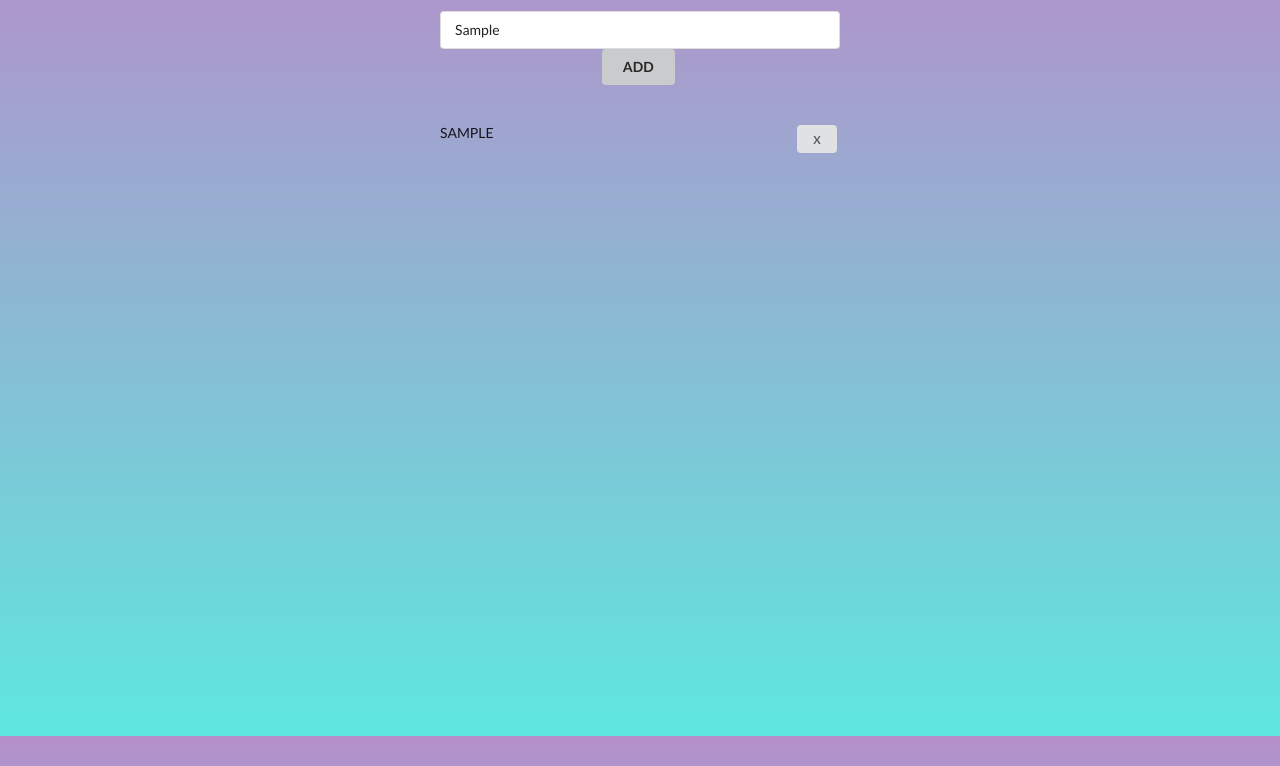
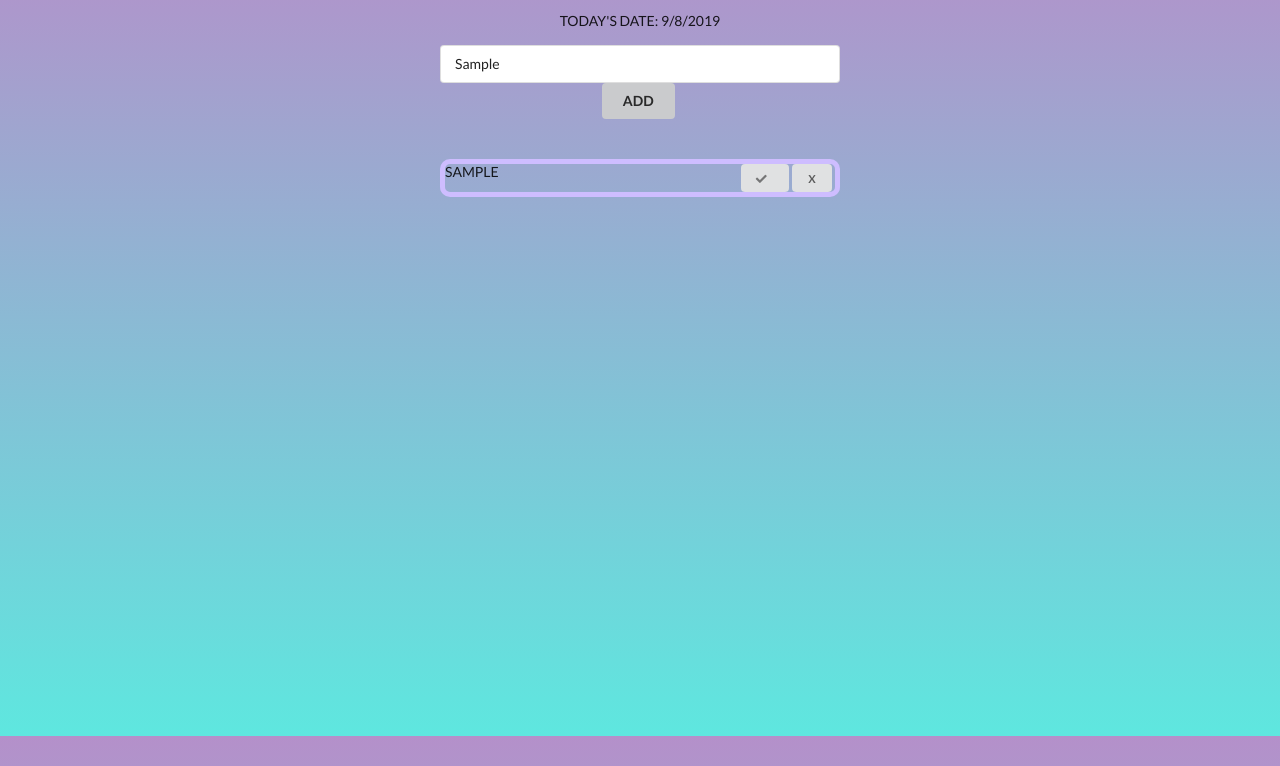
Before and after one commit to ParsaHonarmand/todolist-frontend, a React app: page / in a window 1280 px wide. Both pictures are taken after typing "Sample" into the empty fields and a click on the button "ADD". Shown: the part 64-830 px from the top of the page. Built offline with nearby package versions, Linux system fonts and the light colour scheme.

Commit message:
minor additions to css

```diff
--- a/src/ToDoItems.js
+++ b/src/ToDoItems.js
@@ -3,11 +3,12 @@ import React from 'react';
 function ToDoItems(props){
     return (
         props.wholeList.map((char, index) =>
-            <div role="list" className="ui divided middle aligned list">
+            <div id="todoList" role="list" className="ui divided middle aligned list">
                 <div role="listitem" className="item">
-                    {char}
+                    <span id="lines">{char}</span>
                     <div className="right floated content">
-                        <button className="ui mini button" key={index} index={index} onClick={props.onDelete}>X</button>
+                        <button className="ui mini button" value={index} key={index} index={index} onClick={props.onComplete}><i aria-hidden="true" class="checkmark icon"></i></button>
+                        <button className="ui mini button" value={index} key={index} index={index} onClick={props.onDelete}>X</button>
                     </div>
                 </div>
             </div>
--- a/src/index.css
+++ b/src/index.css
@@ -1,7 +1,6 @@
 body {
     background-image: linear-gradient(to top, #5ee7df 0%, #b490ca 100%);
 }
-
 
 #header {
     margin: 0 auto;
@@ -16,3 +15,12 @@ body {
     width: 400px;
     text-transform: uppercase
 }
+
+#addBut {
+    margin-top: 10px
+}
+
+#todoList {
+    border: 5px solid #CEBDFF;
+    border-radius: 10px;
+}
--- a/src/index.js
+++ b/src/index.js
@@ -27,22 +27,45 @@ class App extends React.Component {
     }
 
 
-    deleteToDo(itemIndex){
-        if (itemIndex === 'undefined') {
-            console.log(itemIndex)
+    deleteToDo(e){
+        if (e === 'undefined') {
+            console.log(e)
         }
         const newToDos = this.state.items
-        newToDos.splice(itemIndex, 1)
+        newToDos.splice(e.currentTarget.value, 1)
         this.setState({
             items: newToDos
         })
     }
 
+
     render(){
+        var date = new Date().getDate()
+        var month = new Date().getMonth()
+        var year = new Date().getFullYear()
+        if (this.state.items.length === 0) {
             return(
                 <div>
                     <div id="header">
                         <h2>Welcome to your ToDo list</h2>
+                        <p>TODAY'S DATE: {date}/{month}/{year}</p>
+                        <form className="ui medium form" onSubmit={this.addToDo.bind(this)}>
+                            <input placeholder="What do you need to do?" type='text' onChange={this.handleInput.bind(this)}/>
+                            <button id="addBut" className="ui button">ADD</button>
+                        </form>
+                    </div>
+                    <div id="list">
+                        <h2 id="header">Your list is currently empty!</h2>
+                    </div>
+                </div>
+            )
+        }
+        else {
+            return(
+                <div>
+                    <div id="header">
+                        <h2>Welcome to your ToDo list</h2>
+                        <p>TODAY'S DATE: {date}/{month}/{year}</p>
                         <form className="ui medium form" onSubmit={this.addToDo.bind(this)}>
                             <input placeholder="What do you need to do?" type='text' onChange={this.handleInput.bind(this)}/>
                             <button className="ui button">ADD</button>
@@ -55,5 +78,6 @@ class App extends React.Component {
             )
         }
     }
+}
 
 ReactDOM.render(<App />, document.getElementById('root'));
```
Lines whose indentation alone changed are shown as unchanged.
